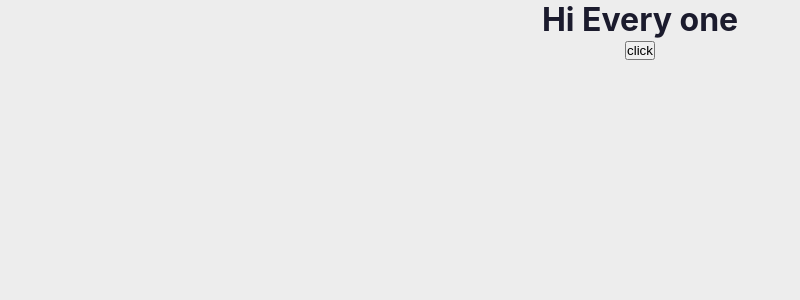
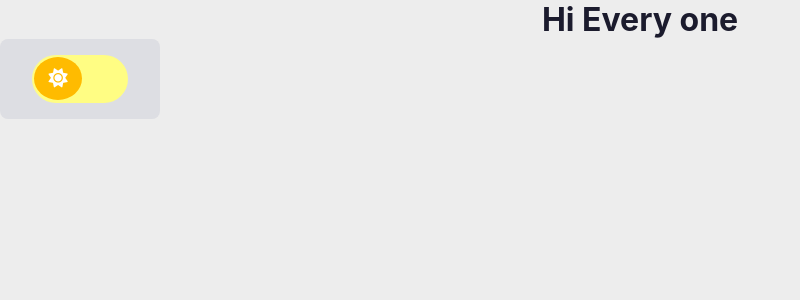
Before and after one commit to mohammad8355/personalwebsite, a React (Create React App) app: page / in a window 1280 px wide. Shown: the top 300 px of the page, without its empty margins (0-800 px from the left). Built offline with nearby package versions, Linux system fonts and the light colour scheme.

Commit message:
change ui theme color

```diff
--- a/public/index.html
+++ b/public/index.html
@@ -9,6 +9,7 @@
       name="description"
       content="Web site created using create-react-app"
     />
+    <link rel="stylesheet" href="https://cdnjs.cloudflare.com/ajax/libs/font-awesome/6.5.2/css/all.min.css" integrity="sha512-SnH5WK+bZxgPHs44uWIX+LLJAJ9/2PkPKZ5QiAj6Ta86w+fsb2TkcmfRyVX3pBnMFcV7oQPJkl9QevSCWr3W6A==" crossorigin="anonymous" referrerpolicy="no-referrer" />
     <link rel="apple-touch-icon" href="%PUBLIC_URL%/logo192.png" />
     <!--
       manifest.json provides metadata used when your web app is installed on a
--- a/src/App.js
+++ b/src/App.js
@@ -1,12 +1,12 @@
 import logo from './logo.svg';
-import ThemeToggle from './ThemeToggle';
+import ProfileCard from './profilecard';
 import './css/index.css';
 
 function App() {
   return (
     <div className="App">
        <h1>Hi Every one</h1>
-       <ThemeToggle></ThemeToggle>
+       <ProfileCard></ProfileCard>
     </div>
   );
 }
--- /dev/null
+++ b/src/Sass/_toggletheme.scss
@@ -0,0 +1,66 @@
+$light-toggle-back-color:rgb(255, 253, 131);
+$light-toggle-color:rgb(255, 187, 0);
+$dark-toggle-back-color:rgb(34, 61, 85);
+$dark-toggle-color:rgb(0, 162, 255);
+.theme-toggle{
+    width: 10em;
+    height: 5em;
+    display: flex;
+    justify-content: center;
+    align-items: center;
+    background-color:var(--primary-color);
+    border-radius: .5em;
+    overflow:hidden;
+}
+.theme-toggle input[type='checkbox']{
+    position:absolute;
+   opacity: 0;
+   width:10em;
+   height:5em;
+   z-index: 10;
+}
+.theme-toggle label{
+    background-color:$light-toggle-back-color;
+    border-radius: 50px;
+    cursor: pointer;
+    padding: 1em;
+    display: inline-block;
+    position: relative;
+    transition: all ease-in-out 0.3s;
+    width:60%;
+    height:60%;
+}
+.theme-toggle label i {
+    color: #fff;
+     font-size: 1.2em;
+     text-align: center;
+    z-index: 9;
+    transition: all .5s ease-in-out;
+}
+.theme-toggle label span{
+    background-color:$light-toggle-color;
+    border-radius: 50%;
+    cursor: pointer;
+    display: inline-block;
+    position: absolute;
+    left: 2px;
+    top: 2px;
+    transition: all ease-in-out 0.3s;
+    width:50%;
+    height:90%;
+    display: flex;
+    align-items: center;
+    justify-content: center;
+}
+.theme-toggle input[type='checkbox']:checked ~ label {
+  background-color: $dark-toggle-back-color;
+}
+
+.theme-toggle input[type='checkbox']:checked ~ label span{
+    background-color:$dark-toggle-color;
+    transform: translateX(90%);
+}
+.theme-toggle input[type='checkbox']:checked ~ label span i{
+    transform:rotate(360deg);
+    transition: all .5s ease-in-out;
+}
--- a/src/Sass/index.scss
+++ b/src/Sass/index.scss
@@ -1,3 +1,4 @@
+@import "_toggletheme";
 *{
     margin:0;
     padding:0;
@@ -6,14 +7,18 @@
 $dark-background:rgb(27, 27, 45);
 $dark-text:#ededed;
 $light-background:#ededed;
+$dark-primary:#4e5eac;
+$light-primary:#dddee3;
 $light-text:rgb(27,27,45);
 [theme-mode="light"] {
     --background-color:#{$light-background};
     --text-color:#{$light-text};
+    --primary-color:#{$light-primary};
 }
 [theme-mode="dark"] {
     --background-color:#{$dark-background};
     --text-color:#{$dark-text};
+    --primary-color:#{$dark-primary};
 }
 body{
     width: 100%;
--- a/src/ThemeToggle.js
+++ b/src/ThemeToggle.js
@@ -6,10 +6,23 @@ const ThemeToggle = () => {
         const currentTheme = root.getAttribute('theme-mode');
         const newTheme = currentTheme === 'light' ? 'dark' : 'light';
         root.setAttribute('theme-mode',newTheme);
+        toggleicon();
     };
+    const toggleicon = () => {
+        var icon = document.querySelector("#toggleIcon");
+        if(icon.classList.contains("fa-sun")){
+            icon.classList.remove("fa-sun");
+            icon.classList.add("fa-moon");
+        }
+        else{
+            icon.classList.remove("fa-moon");
+            icon.classList.add("fa-sun");
+        }
+    }
   return (
      <div className='theme-toggle' onClick={toggleTheme}>
-       <button>click</button>
+               <input type='checkbox' />
+               <label><span><i id="toggleIcon" class="fa-solid fa-sun"></i></span></label>
      </div>
   );
 };
--- a/src/css/index.css
+++ b/src/css/index.css
@@ -1,3 +1,72 @@
+.theme-toggle {
+  width: 10em;
+  height: 5em;
+  display: flex;
+  justify-content: center;
+  align-items: center;
+  background-color: var(--primary-color);
+  border-radius: .5em;
+  overflow: hidden;
+}
+
+.theme-toggle input[type='checkbox'] {
+  position: absolute;
+  opacity: 0;
+  width: 10em;
+  height: 5em;
+  z-index: 10;
+}
+
+.theme-toggle label {
+  background-color: #fffd83;
+  border-radius: 50px;
+  cursor: pointer;
+  padding: 1em;
+  display: inline-block;
+  position: relative;
+  transition: all ease-in-out 0.3s;
+  width: 60%;
+  height: 60%;
+}
+
+.theme-toggle label i {
+  color: #fff;
+  font-size: 1.2em;
+  text-align: center;
+  z-index: 9;
+  transition: all .5s ease-in-out;
+}
+
+.theme-toggle label span {
+  background-color: #ffbb00;
+  border-radius: 50%;
+  cursor: pointer;
+  display: inline-block;
+  position: absolute;
+  left: 2px;
+  top: 2px;
+  transition: all ease-in-out 0.3s;
+  width: 50%;
+  height: 90%;
+  display: flex;
+  align-items: center;
+  justify-content: center;
+}
+
+.theme-toggle input[type='checkbox']:checked ~ label {
+  background-color: #223d55;
+}
+
+.theme-toggle input[type='checkbox']:checked ~ label span {
+  background-color: #00a2ff;
+  transform: translateX(90%);
+}
+
+.theme-toggle input[type='checkbox']:checked ~ label span i {
+  transform: rotate(360deg);
+  transition: all .5s ease-in-out;
+}
+
 * {
   margin: 0;
   padding: 0;
@@ -7,11 +76,13 @@
 [theme-mode="light"] {
   --background-color:#ededed;
   --text-color:#1b1b2d;
+  --primary-color:#dddee3;
 }
 
 [theme-mode="dark"] {
   --background-color:#1b1b2d;
   --text-color:#ededed;
+  --primary-color:#4e5eac;
 }
 
 body {
--- /dev/null
+++ b/src/profilecard.js
@@ -0,0 +1,10 @@
+import React from 'react';
+import ThemeToggle from './ThemeToggle';
+const ProfileCard = () => {
+  return (
+     <div className='container'>
+         <ThemeToggle></ThemeToggle>
+     </div>
+  );
+};
+export default ProfileCard;
```
Also changed, not shown: 1 other file (tests, documents, lock files or other folders).
